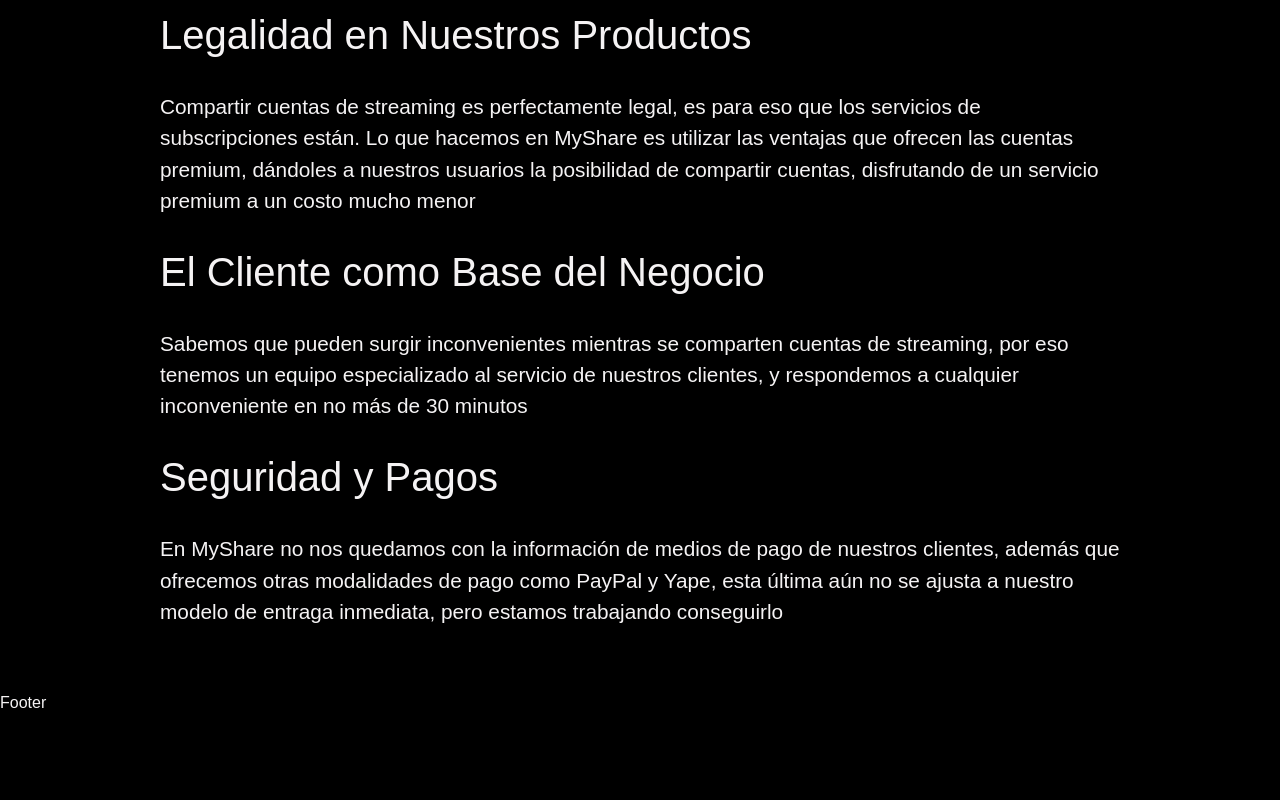
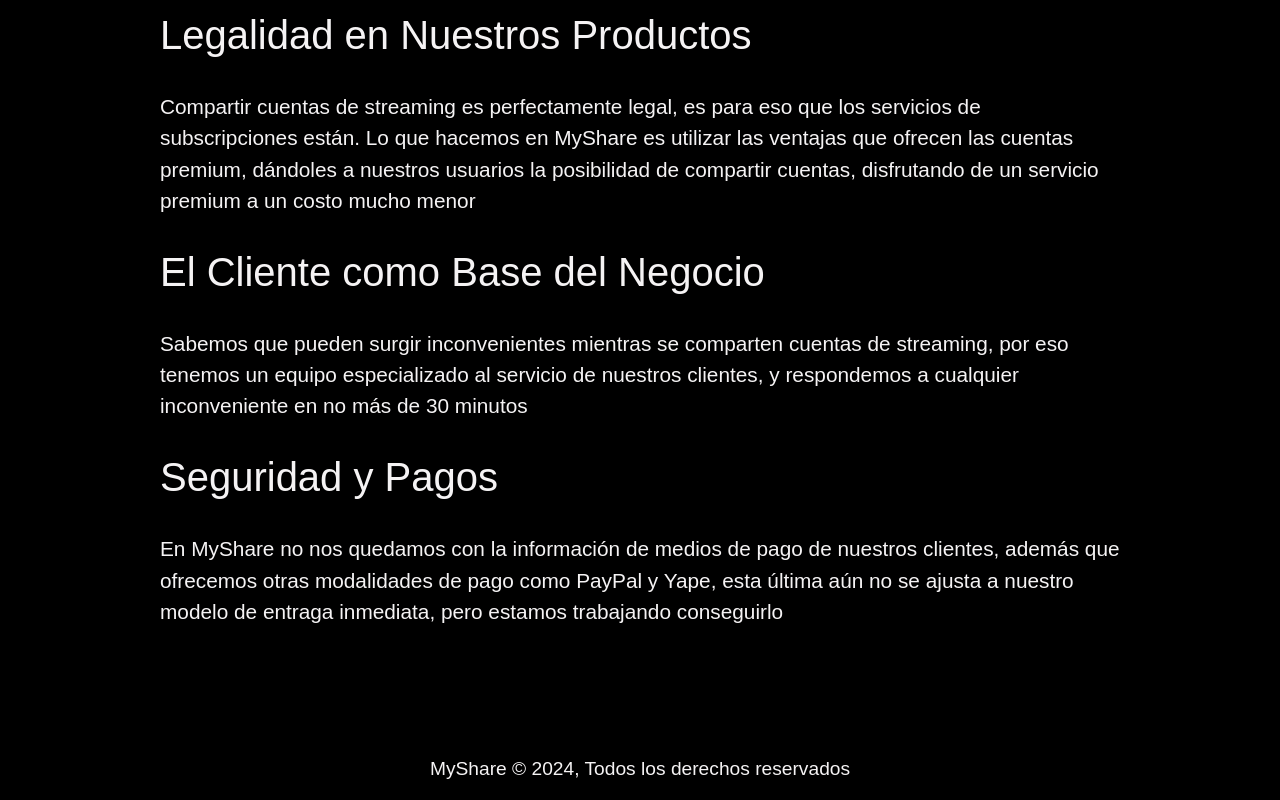
Before and after one commit to podestal/share-app, a React (Vite) app: page /about in a window 1280 px wide. Shown: the part 600-1400 px from the top of the page. Before the commit the page ends 1315 px from the top, so only its background shows below. Built offline with nearby package versions, Linux system fonts and the light colour scheme.

Commit message:
footer done

```diff
--- a/src/App.css
+++ b/src/App.css
@@ -8,9 +8,17 @@
 /* main */
 
 .main {
-    height: 100%;
+    height: 100vh;
     color: #f5f3f4;
+    display: flex;
+    flex-direction: column;
 }
+/*
+.main::after {
+    content: '';
+    display: block;
+    height: 3.5rem;
+} */
 
 /* Header */
 
@@ -405,3 +413,18 @@
 .about-container p {
     font-size: 1.3rem;
 }
+
+/* Footer */
+
+.footer {
+    margin-top: 4rem;
+    height: 3.5rem;
+    width: 100%;
+    display: flex;
+    justify-content: center;
+    align-items: center;
+}
+
+.footer p {
+    font-size: 1.2rem;
+}
--- a/src/App.jsx
+++ b/src/App.jsx
@@ -34,9 +34,10 @@
           <Route path="signup" element={<Signup />}/>
           <Route path="about" element={<About />} />
         </Routes>
-        <Footer />
       </div>
+      <Footer />
     </div>
+
   )
 }
 
--- a/src/components/Footer.jsx
+++ b/src/components/Footer.jsx
@@ -1,8 +1,14 @@
 import React from 'react'
+import moment from 'moment'
 
 const Footer = () => {
+
+  const year = moment().format('YYYY')
+
   return (
-    <div>Footer</div>
+    <div className='footer'>
+      <p>MyShare &copy; {year}, Todos los derechos reservados</p>
+    </div>
   )
 }
 
```
